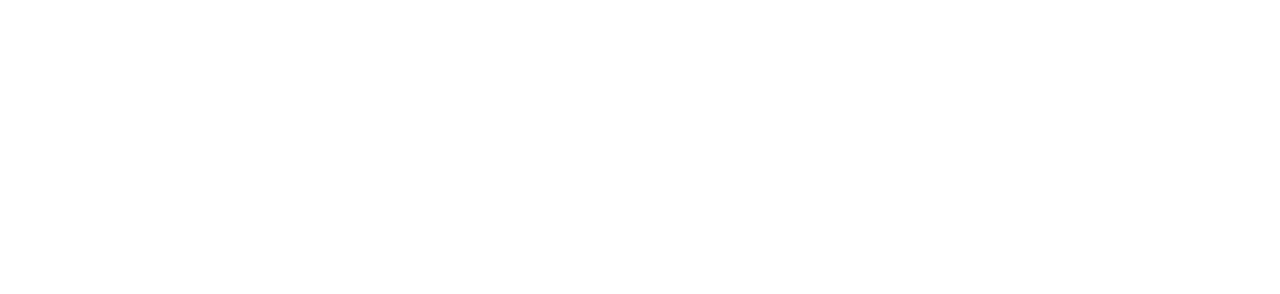
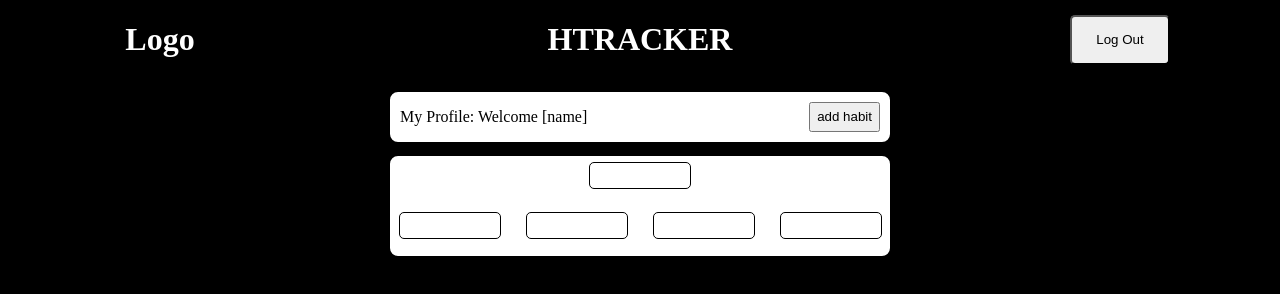
Before and after one commit to ZNBrown/habit-tracker, a plain HTML site: page client/profile.html in a window 1280 px wide. Drawn offline with Linux system fonts and the light colour scheme.

Commit message:
first design of profile.html

```diff
--- a/client/profile.html
+++ b/client/profile.html
@@ -4,9 +4,60 @@
     <meta charset="UTF-8">
     <meta http-equiv="X-UA-Compatible" content="IE=edge">
     <meta name="viewport" content="width=device-width, initial-scale=1.0">
+    <link rel="stylesheet" href="static/styleprofile.css">
     <title>HTracker</title>
 </head>
 <body>
+    <header>
+        <div>
+            <h1 id="logo">Logo</h1>
+        </div>
+
+        <div>
+            <h1 id="welcome">HTRACKER</h1>
+        </div>
+
+        <div id="logoutarea">
+            <button id="logout">Log Out</button>
+        </div>
+
+    </header>
+
+    <main>
+        <div class="profilearea">
+            <div id="profile">
+
+                <p>My Profile: Welcome [name]</p>
+
+                <button id="addhabit">add habit</button>
+
+            </div>
+
+
+        </div>
+
+        <div class="habits">
+            <div id="habitdet">
+
+
+                <div id="exercise"></div>
+
+                <div id="habitdetlow">
+
+                    <div id="frequency"></div>
+
+                    <div id="pie"></div>
+
+                    <div id="tick"></div>
+
+                    <div id="delete"></div>
+
+
+                </div>
+
+            </div>
+        </div>
+    </main>
 
 </body>
 </html>
--- /dev/null
+++ b/client/static/styleprofile.css
@@ -0,0 +1,129 @@
+body{
+    margin: 0;
+    background-color: black;
+
+}
+
+h1 {
+    color: white;
+
+}
+
+header {
+    display: grid;
+    grid-template-columns: 25% 50% 25%;
+    justify-items: center;
+}
+
+#logoutarea {
+    display: flex;
+    align-items: center;
+
+
+}
+
+#logout {
+    width: 100px;
+    height: 50px;
+    border-radius: 5px;
+    align-content: center;
+}
+
+.profilearea {
+    margin: 10px;
+    display: flex;
+    justify-content: center;
+}
+
+#profile {
+    display: flex;
+    background-color: white;
+    width: 500px;
+    height: 50px;
+    border: 2px solid black;
+    border-radius: 10px;
+}
+
+#profile p {
+    padding-left: 10px;
+}
+
+#addhabit {
+    margin: 10px 10px 10px auto;
+
+}
+
+.habits {
+    margin: 10px;
+    display: flex;
+    justify-content: center;
+}
+
+#habitdet {
+    display: grid;
+    grid-template-rows: 40% 60%;
+    grid-template-columns: 100%;
+    justify-content: center;
+    background-color: white;
+    width: 500px;
+    height: 100px;
+    border: 2px solid black;
+    border-radius: 10px;
+}
+
+#exetitle {
+    display: flex;
+}
+
+#exercise {
+    justify-content: center;
+    margin: auto;
+    background-color: white;
+    border: 1px solid black;
+    border-radius: 5px;
+    width: 100px;
+    height: 25px;
+}
+
+#frequency {
+    margin: 5px;
+    background-color: white;
+    border: 1px solid black;
+    border-radius: 5px;
+    width: 100px;
+    height: 25px;
+}
+
+#pie {
+    margin: 5px;
+    background-color: white;
+    border: 1px solid black;
+    border-radius: 5px;
+    width: 100px;
+    height: 25px;
+}
+
+#tick {
+    margin: 5px;
+    background-color: white;
+    border: 1px solid black;
+    border-radius: 5px;
+    width: 100px;
+    height: 25px;
+}
+
+#delete {
+    margin: 5px;
+    background-color: white;
+    border: 1px solid black;
+    border-radius: 5px;
+    width: 100px;
+    height: 25px;
+}
+
+#habitdetlow {
+    display: grid;
+    grid-template-columns: repeat(4, 1fr);
+    margin: auto;
+    grid-gap: 15px
+}
```
Also changed, not shown: client/static/images/plusbutton.png (added).
